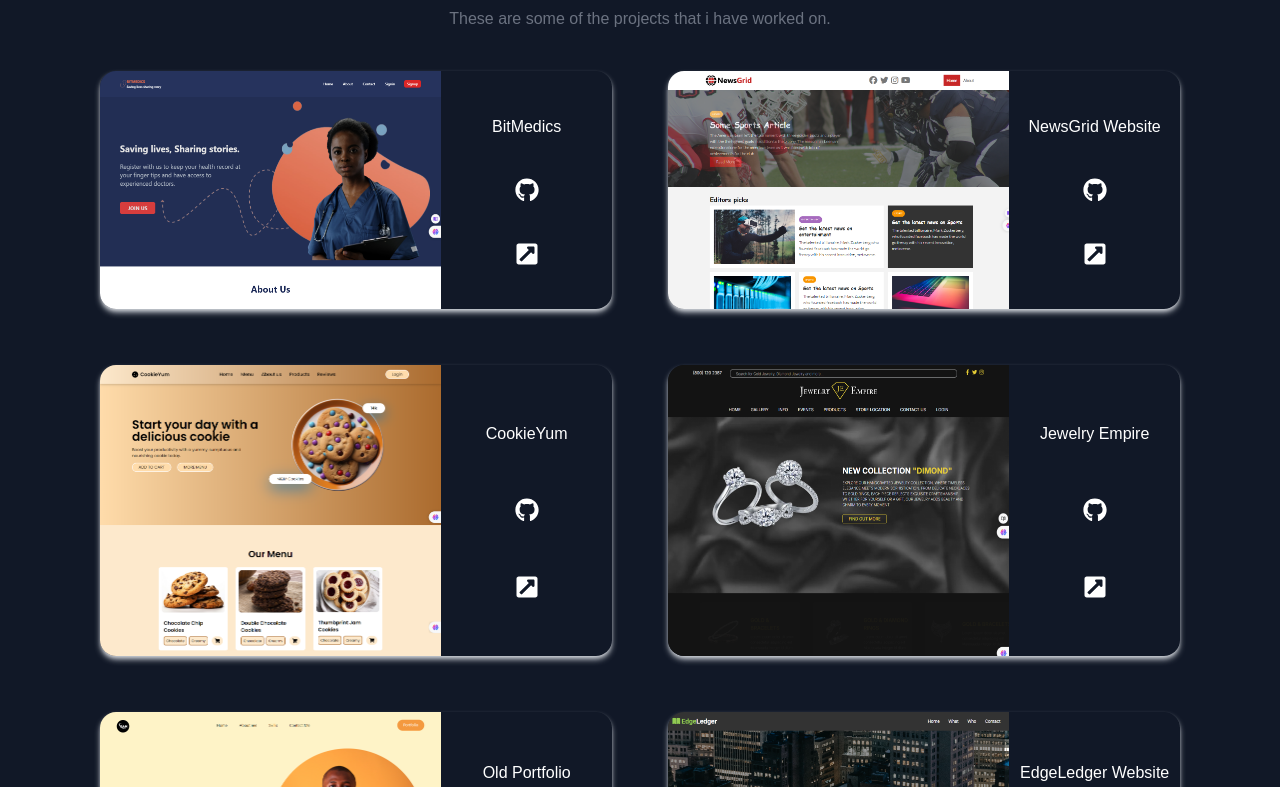
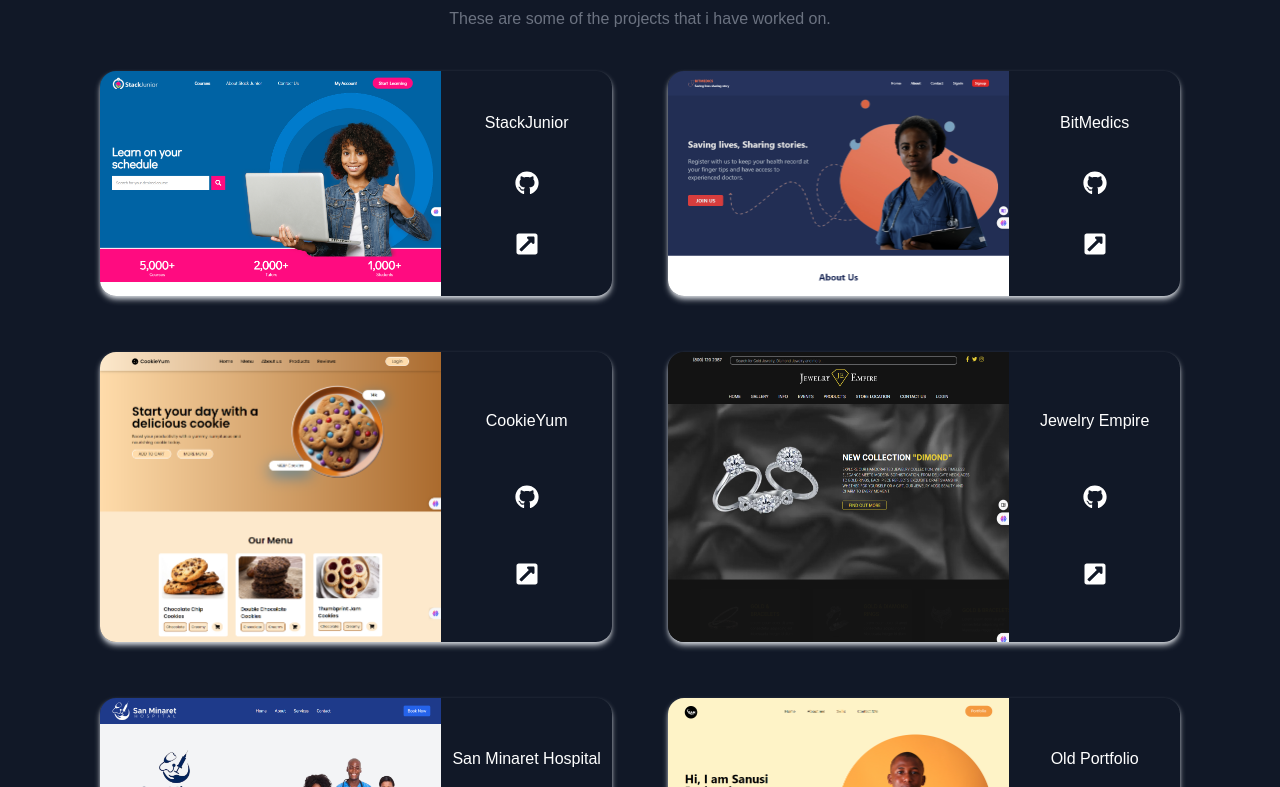
Before and after one commit to Sanrosheed/san-portfolio, a React (Create React App) app: page / in a window 1280 px wide. Shown: the part 2693-3480 px from the top of the page. Built offline with nearby package versions, Linux system fonts and the light colour scheme.

Commit message:
StackJunior and SanMinaret added

```diff
--- a/src/components/Portfolio.jsx
+++ b/src/components/Portfolio.jsx
@@ -4,28 +4,28 @@
 import { FaGithub, FaExternalLinkSquareAlt } from "react-icons/fa";
 
 import p1 from "../assets/p1.png";
-import p2 from "../assets/p2.png";
+import p2 from "../assets/stackJuniorWeb1.png";
 import p3 from "../assets/p3.png";
 import p4 from "../assets/p4.png";
 import p5 from "../assets/p5.png";
-import p6 from "../assets/p6.png";
+import p6 from "../assets/SanminaretWeb.png";
 import { motion } from "framer-motion";
 
 const Portfolio = () => {
   const projects = [
     {
       id: 1,
+      image: p2,
+      title: "StackJunior",
+      github: "https://github.com/Sanrosheed/stack-junior",
+      demo: "https://stack-junior.vercel.app/",
+    },
+    {
+      id: 2,
       image: p1,
       title: "BitMedics",
       github: "https://github.com/Oyedunmade1/BitMedics-React",
       demo: "https://bitmedics-app.vercel.app/",
-    },
-    {
-      id: 2,
-      image: p2,
-      title: "NewsGrid Website",
-      github: "https://github.com/Sanrosheed/news_grid_website",
-      demo: "https://news-grid-website-rho.vercel.app/",
     },
     {
       id: 3,
@@ -43,17 +43,17 @@
     },
     {
       id: 5,
+      image: p6,
+      title: "San Minaret Hospital",
+      github: "https://github.com/Sanrosheed/sanminarethospital",
+      demo: "https://sanminarethospital.vercel.app/",
+    },
+    {
+      id: 6,
       image: p5,
       title: "Old Portfolio",
       github: "https://github.com/Sanrosheed/my-portfolio-tailwind",
       demo: "https://my-portfolio-tailwind-red.vercel.app/",
-    },
-    {
-      id: 6,
-      image: p6,
-      title: "EdgeLedger Website",
-      github: "https://github.com/Sanrosheed/EdgeLedger",
-      demo: "https://edge-ledger-two.vercel.app/",
     },
   ];
 
```
Also changed, not shown: src/assets/SanminaretWeb.png (added), src/assets/stackJuniorWeb1.png (added).
